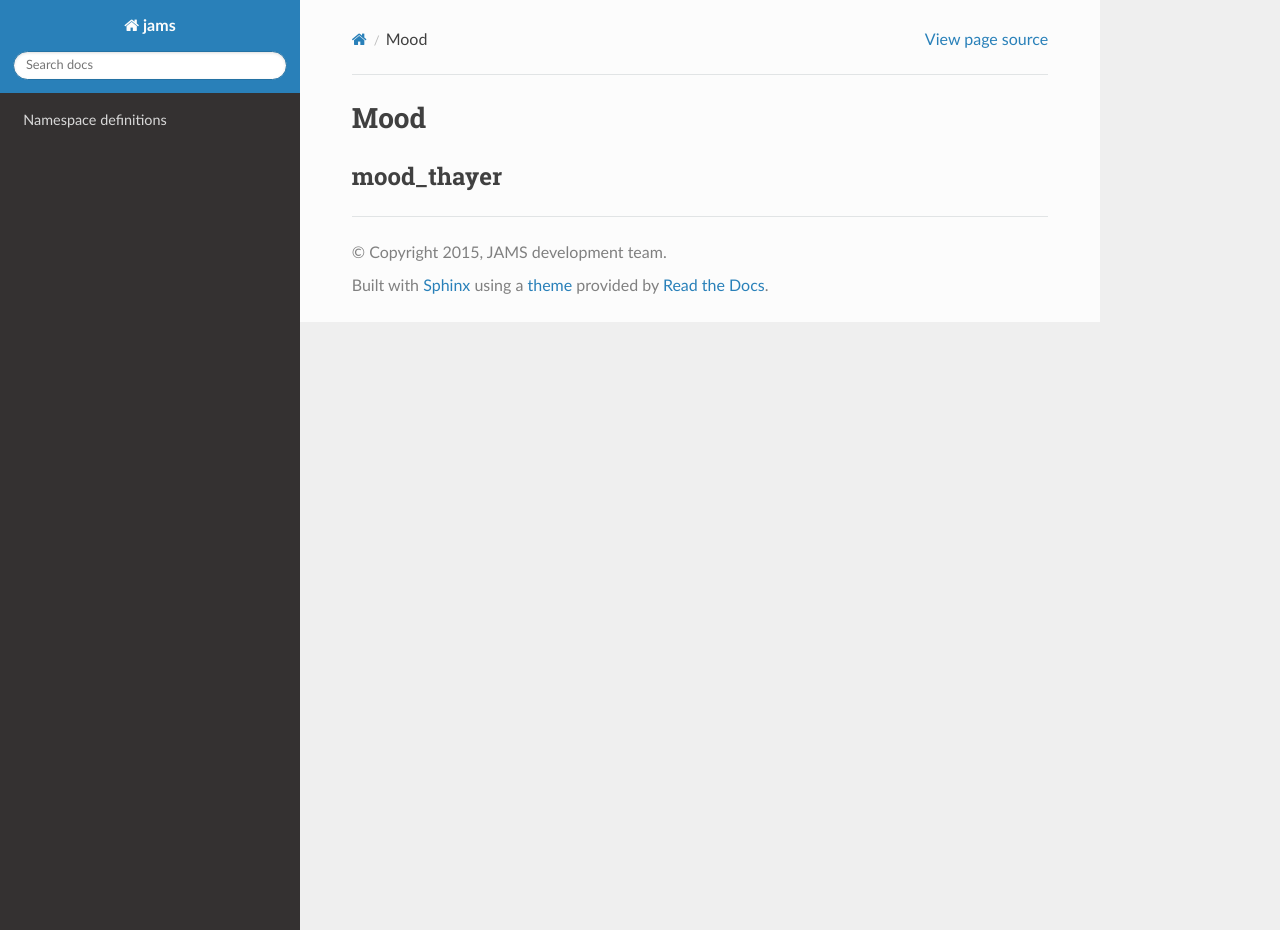
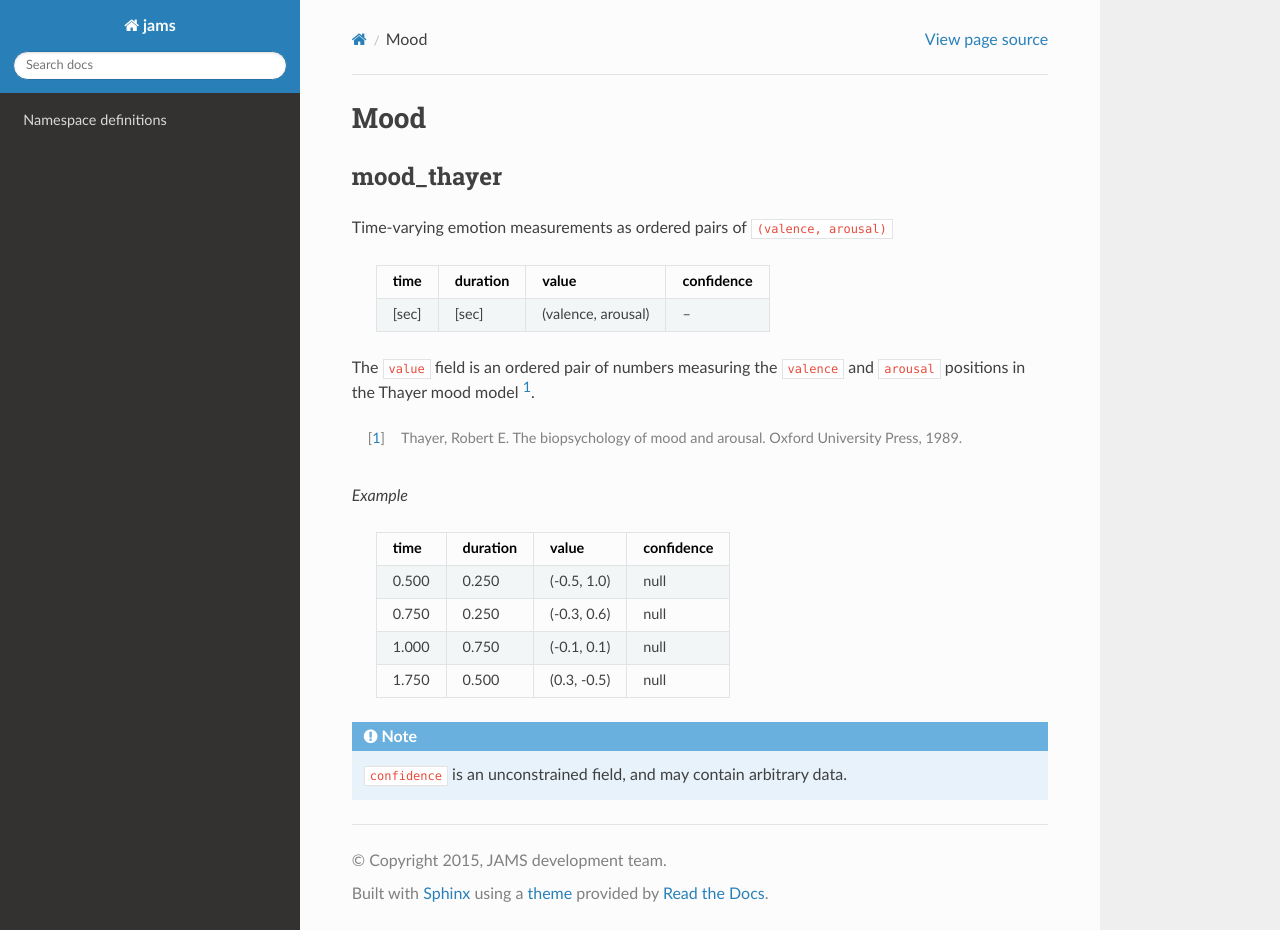
Before and after one commit to marl/jams, a Sphinx documentation site: the page built from docs/namespaces/mood.rst, in a window 1280 px wide and 930 px high. Built offline with Sphinx 7.4.7 and the Read the Docs theme 2.0.0, drawn with Linux system fonts in a browser that asks for light colours.

Commit message:
checking in mood namespace docs

```diff
--- a/docs/namespaces/mood.rst
+++ b/docs/namespaces/mood.rst
@@ -3,3 +3,32 @@ Mood
 
 mood_thayer
 ~~~~~~~~~~~
+
+Time-varying emotion measurements as ordered pairs of ``(valence, arousal)``
+
+    ===== ======== ================== ==========
+    time  duration value              confidence
+    ===== ======== ================== ==========
+    [sec] [sec]    (valence, arousal) --
+    ===== ======== ================== ==========
+
+The ``value`` field is an ordered pair of numbers measuring the ``valence`` and
+``arousal`` positions in the Thayer mood model [1]_.
+
+.. [1] Thayer, Robert E. The biopsychology of mood and arousal.
+       Oxford University Press, 1989.
+
+*Example*
+
+    ===== ======== =========== ==========
+    time  duration value       confidence
+    ===== ======== =========== ==========
+    0.500 0.250    (-0.5, 1.0) null
+    0.750 0.250    (-0.3, 0.6) null
+    1.000 0.750    (-0.1, 0.1) null
+    1.750 0.500    (0.3, -0.5) null
+    ===== ======== =========== ==========
+
+
+.. note::
+    ``confidence`` is an unconstrained field, and may contain arbitrary data.
```
